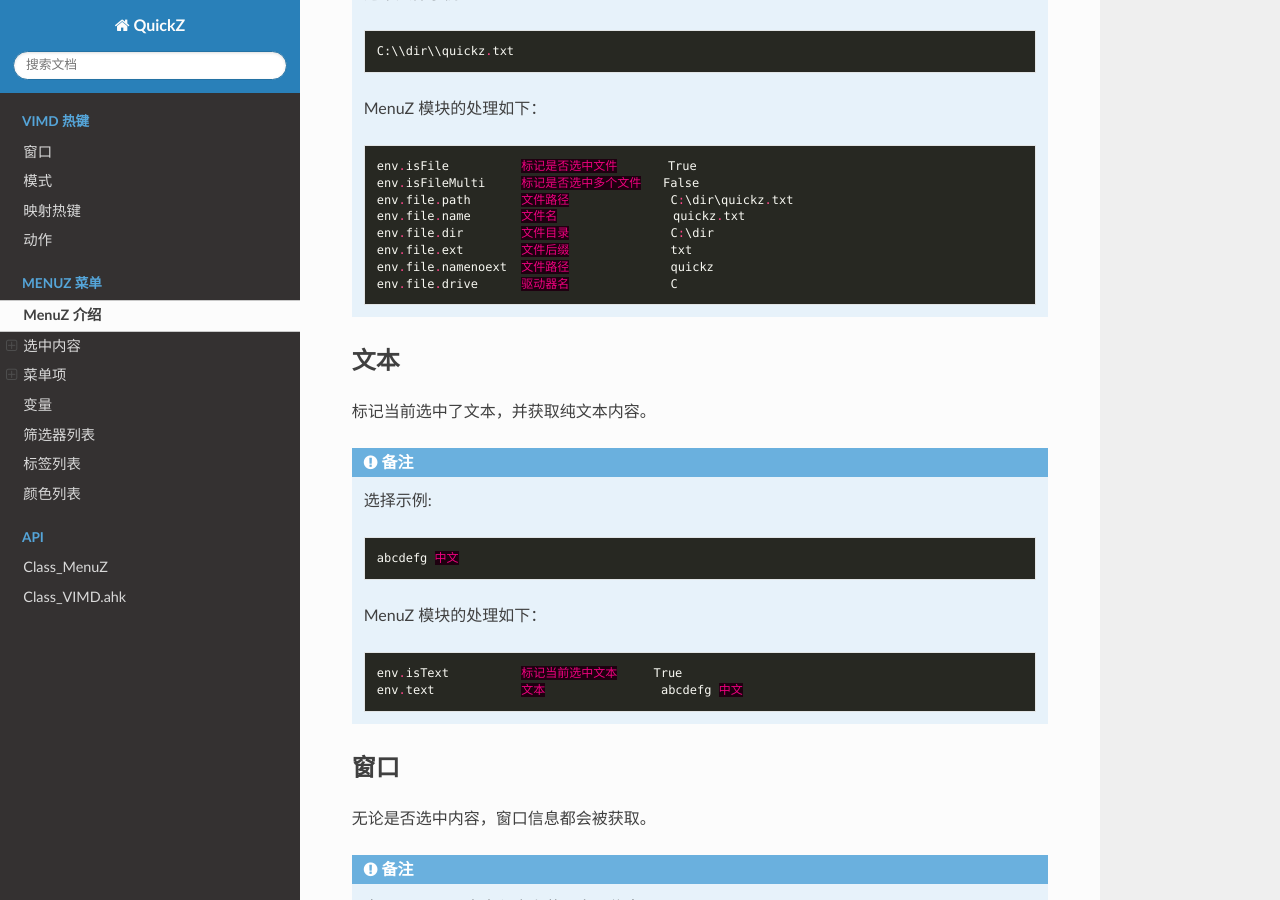
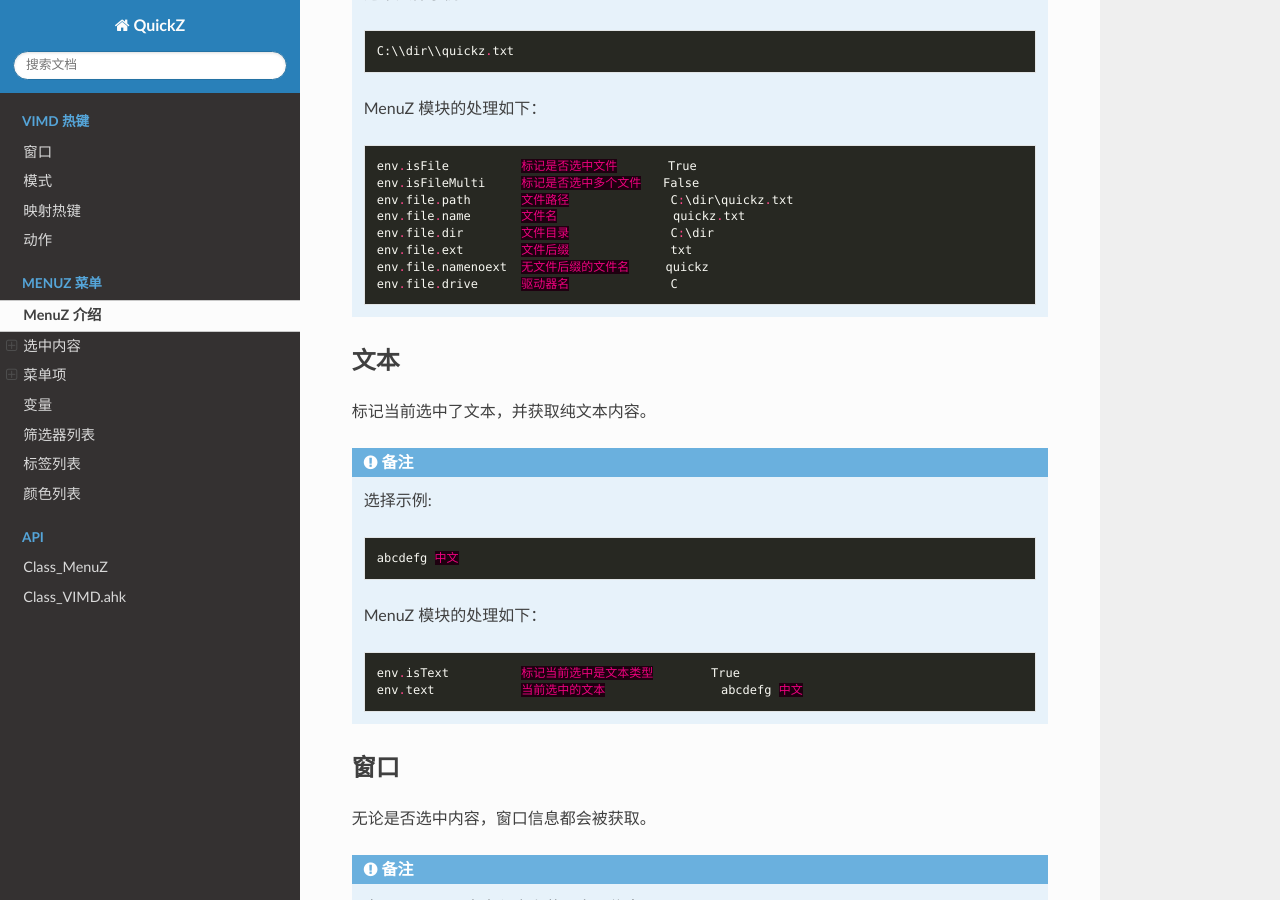
Before and after one commit to linxinhong/QuickZ, a Sphinx documentation site: the page built from docs/menuz.rst, in a window 1280 px wide and 900 px high, scrolled down 1719 px. Built offline with Sphinx 7.4.7 and the Read the Docs theme 2.0.0, drawn with Linux system fonts in a browser that asks for light colours.

Commit message:
修改文档的笔误

```diff
--- a/docs/menuz.rst
+++ b/docs/menuz.rst
@@ -74,7 +74,7 @@ MenuZ 模块会将选中的内容保存一个环境信息( env )
         env.file.name       文件名                quickz.txt
         env.file.dir        文件目录              C:\dir
         env.file.ext        文件后缀              txt
-        env.file.namenoext  文件路径              quickz
+        env.file.namenoext  无文件后缀的文件名     quickz
         env.file.drive      驱动器名              C
 
 
@@ -95,8 +95,8 @@ MenuZ 模块会将选中的内容保存一个环境信息( env )
 
     .. code-block::  ahk
 
-        env.isText          标记当前选中文本     True
-        env.text            文本                abcdefg 中文
+        env.isText          标记当前选中是文本类型        True
+        env.text            当前选中的文本                abcdefg 中文
 
 窗口
 ^^^^^^
--- a/docs/tag.rst
+++ b/docs/tag.rst
@@ -41,9 +41,9 @@
 
 {win:hwnd}
 
-{win:clsas}
+{win:class}
 
-{win.exe}
+{win:exe}
 
 {win:exefullpath}
 
--- a/docs/var.rst
+++ b/docs/var.rst
@@ -1,2 +1,8 @@
 变量
 ----------------
+
+由于在写配置的时候，经常会遇到需要添加重复内容。这时候你可以使用 ``%var%`` 变量来减少编写内容的过程。
+
+变量是一组由 ``%`` 组成的值，如 ``%cmd%``
+
+可以通过 menuz.SetVar 函数进行预定义变量。
```
